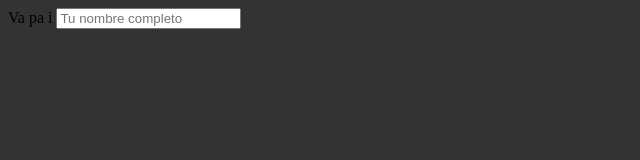
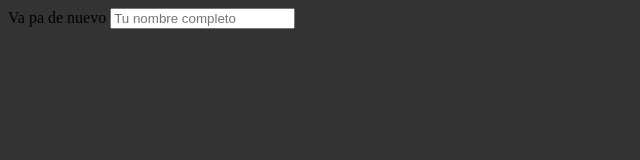
Before and after one commit to cannibal666/TestGit, a plain HTML site: page index.html in a window 1280 px wide. Shown: the whole page, without its empty margins (0-640 px from the left). Drawn offline with Linux system fonts and the light colour scheme.

Commit message:
Segundo  commit

```diff
--- a/index.html
+++ b/index.html
@@ -10,7 +10,7 @@
 <head>
 <body>
 	<form id="formulario">
-		<label>Va pa i</label>
+		<label>Va pa de nuevo</label>
 		<input type="text" id="nombre" placeholder="Tu nombre completo"/>
 	</form>
 </body>
```
